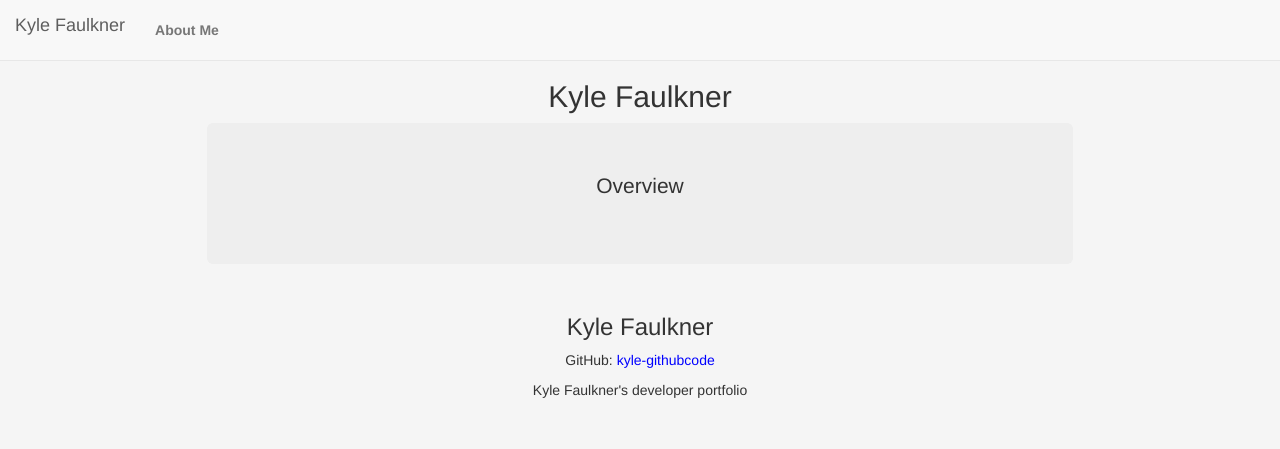
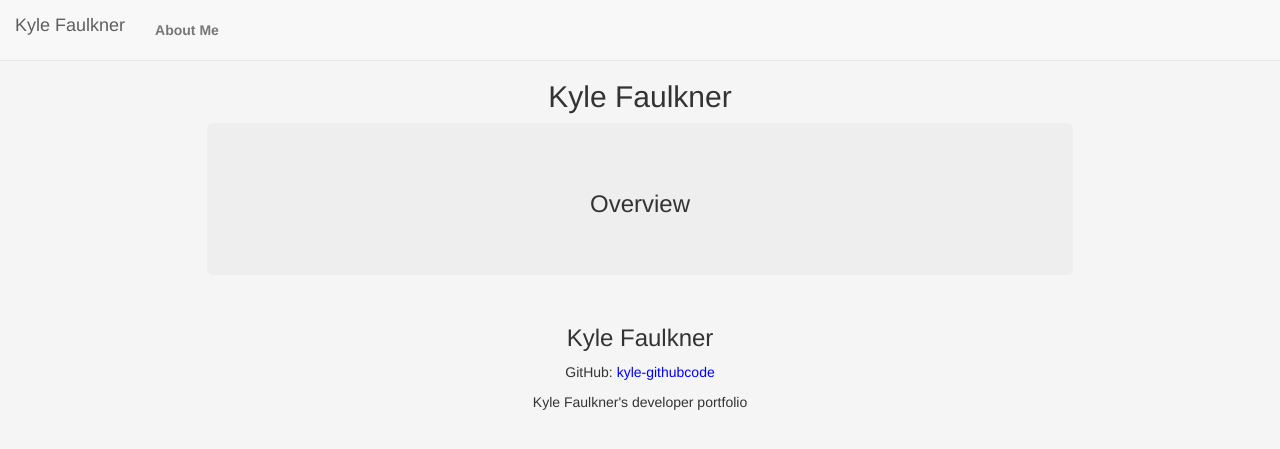
Before and after one commit to Kyle-githubcode/kyle-githubcode.github.io, a Jekyll site: the page built from index.md, in a window 1280 px wide. Shown: the top 449 px of the page. Built offline with Jekyll 4.4.1, drawn with Linux system fonts in a browser that asks for light colours; nearby versions of some CDN libraries.

Commit message:
created scsss selectors

```diff
--- a/_layouts/page.html
+++ b/_layouts/page.html
@@ -10,6 +10,7 @@ layout: default
 
  	<div class="jumbotron">
 	  <article>
+	  	<h3 class="bg-3 text-center">{{ page.subtitle }}</h3>
 	    {{ content }}
 	  </article>
 	</div>
--- a/css/styles.scss
+++ b/css/styles.scss
@@ -17,22 +17,24 @@ body {
 
 //nav bar
 nav ul, footer ul {
-    font-family:'Helvetica', 'Arial', 'Sans-Serif';
     padding: 5px;
     list-style: none;
     font-weight: bold;
+
+     li {
+        display: inline;
+        margin-right: 20px;
+        padding: 0px;
+    }
 }
-nav ul li, footer ul li {
-    display: inline;
-    margin-right: 20px;
-    padding: 0px;
-}
+
 a {
     text-decoration: none;
     color: gray;
-}
-a:hover {
-    text-decoration: underline;
+
+    hover {
+        text-decoration: underline;
+    }
 }
 
 p a{
--- a/index.md
+++ b/index.md
@@ -1,8 +1,5 @@
 ---
 layout: page
 title: Kyle Faulkner
+subtitle: Overview
 ---
-
-<div class="container-fluid bg-3 text-center">
-	<p>Overview</p>
-</div>
```
